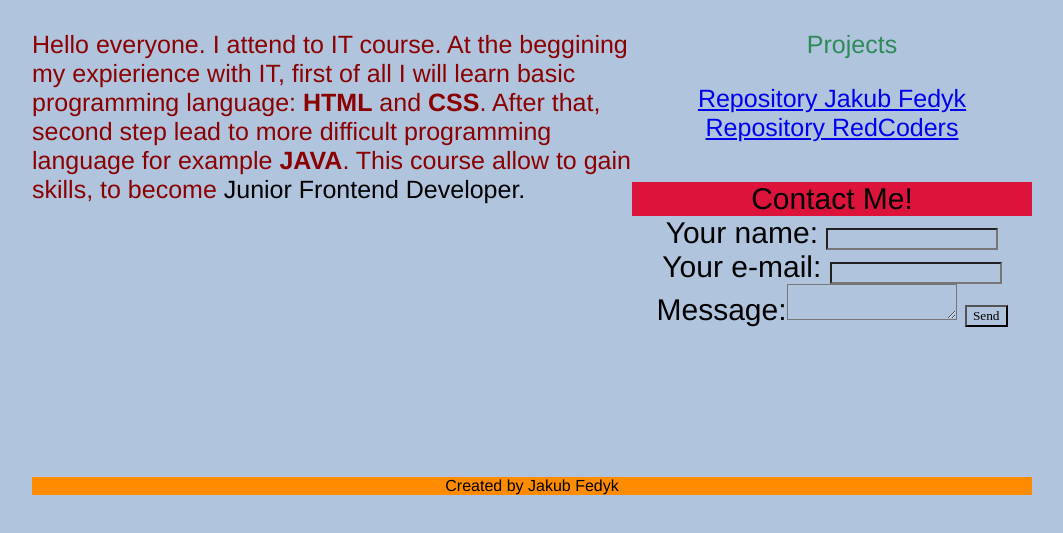
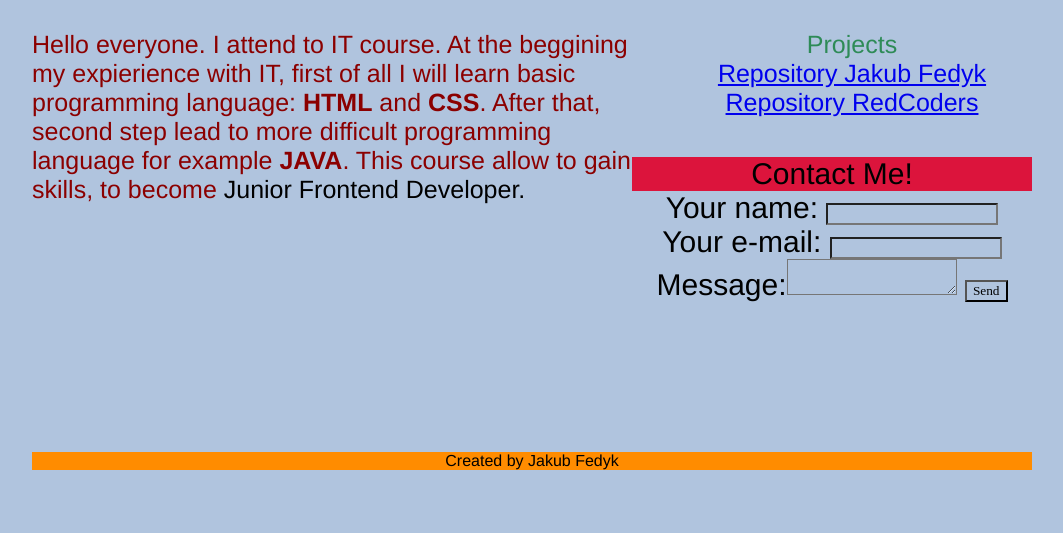
Before and after one commit to jakubfedyk/jakubfedyk.github.io, a plain HTML site: page index.html in a window 1280 px wide. Shown: the part 165-698 px from the top of the page, without its empty margins (108-1171 px from the left). Drawn offline with Linux system fonts and the light colour scheme.

Commit message:
fixing lists

```diff
--- a/css/style.css
+++ b/css/style.css
@@ -66,16 +66,10 @@ input {
     color: seagreen;
     text-align: center;
     font-size: 25px;
+    list-style-type: none;
 }
 
-.link1 {
-    list-style-type: none;
-    font-size: 25px;
-    text-align: center;
-
-}
-
-.link2 {
+.link {
     list-style-type: none;
     font-size: 25px;
     text-align: center;
--- a/index.html
+++ b/index.html
@@ -24,11 +24,14 @@
     </article>
     <div class="right__text">
         <section>
-            <ul class="list__projects">Projects</ul>
-            <li class="link1"><a href="https://github.com/jakubfedyk/jakubfedyk.github.io">Repository Jakub Fedyk</a>
+            <ul class="list__projects">
+                <li>Projects</li>
+                <li class="link"><a href="https://github.com/jakubfedyk/jakubfedyk.github.io">Repository Jakub Fedyk</a>
             </li>
-            <li class="link2"><a href="https://github.com/infoshareacademy/jfdzl1-red-coders">Repository RedCoders</a>
+                <li class="link"><a href="https://github.com/infoshareacademy/jfdzl1-red-coders">Repository
+                    RedCoders</a>
             </li>
+            </ul>
         </section>
         <div class="formular">Contact Me!
             <form method="POST" action="http://api.jfdzl1.is-academy.pl/emailer.php">
```
